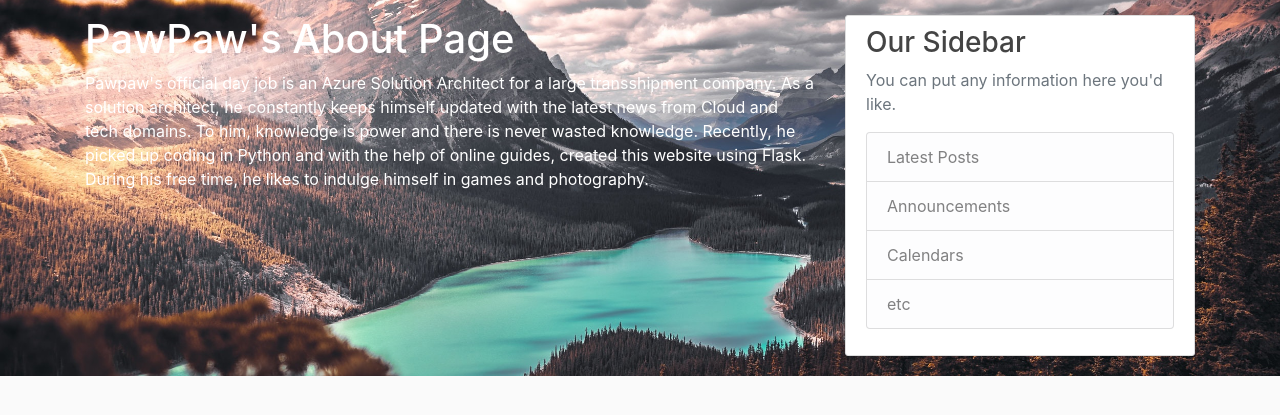
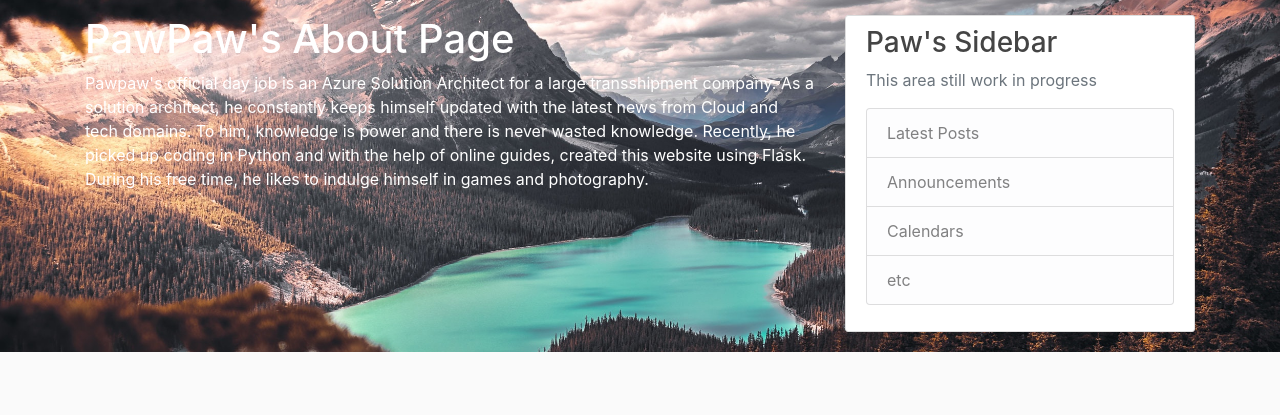
Before and after one commit to philipho827/flask_web_project, a Flask app: page /about in a window 1280 px wide. Shown: the part 81-496 px from the top of the page. Run offline with Flask 2, Linux system fonts and the light colour scheme; some libraries are stand-ins or nearby versions.

Commit message:
updated layout page

```diff
--- a/flask_web_ui/templates/layout.html
+++ b/flask_web_ui/templates/layout.html
@@ -62,8 +62,8 @@
             </div>
             <div class="col-md-4">
               <div class="content-section">
-                <h3>Our Sidebar</h3>
-                <p class='text-muted'>You can put any information here you'd like.
+                <h3>Paw's Sidebar</h3>
+                <p class='text-muted'>This area still work in progress
                   <ul class="list-group">
                     <li class="list-group-item list-group-item-light">Latest Posts</li>
                     <li class="list-group-item list-group-item-light">Announcements</li>
```
